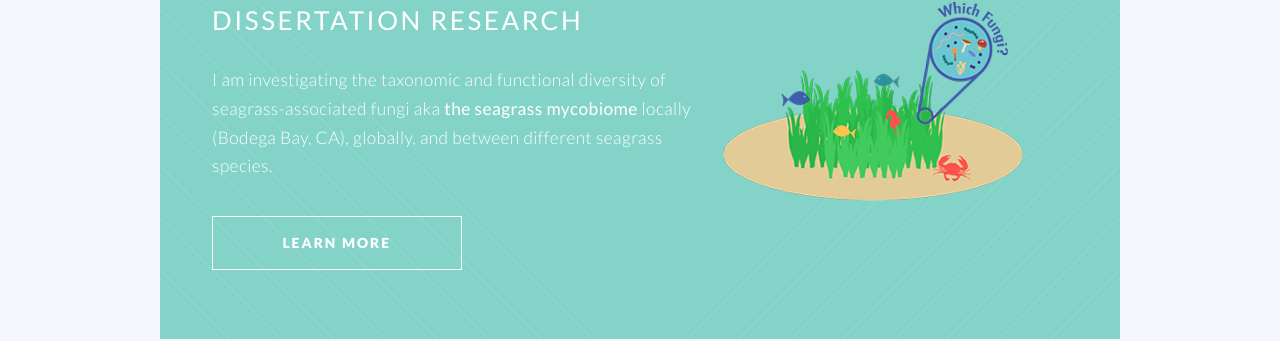
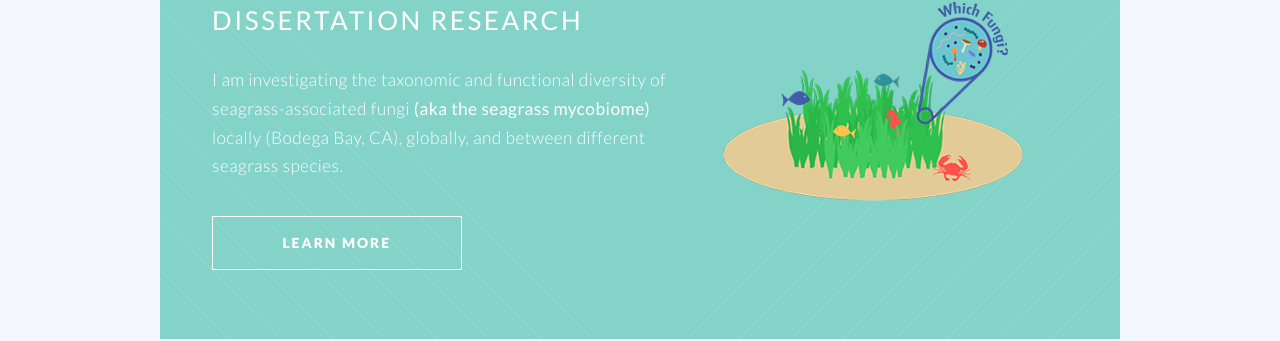
Before and after one commit to marinalaforgia/casett.github.io, a Jekyll site: the page built from index.html, in a window 1280 px wide and 900 px high, scrolled down 728 px. Shown: the part 191-532 px from the top of the window. Built offline with Jekyll 4.4.1, drawn with Linux system fonts in a browser that asks for light colours.

Commit message:
fixed bolding

```diff
--- a/index.html
+++ b/index.html
@@ -20,7 +20,7 @@ layout: landing-page
 								<header>
 									<h2><strong>Dissertation research</strong></h2>
 								</header>
-								<p>I am investigating the taxonomic and functional diversity of seagrass-associated fungi aka <strong>the seagrass mycobiome</strong> locally (Bodega Bay, CA), globally, and between different seagrass species.</p>
+								<p>I am investigating the taxonomic and functional diversity of seagrass-associated fungi <strong> (aka the seagrass mycobiome)</strong> locally (Bodega Bay, CA), globally, and between different seagrass species.</p>
 								<footer>
 									<ul class="buttons">
 										<li><a href="/seagrass-mycobiome.html" class="button">Learn more</a></li>
```
